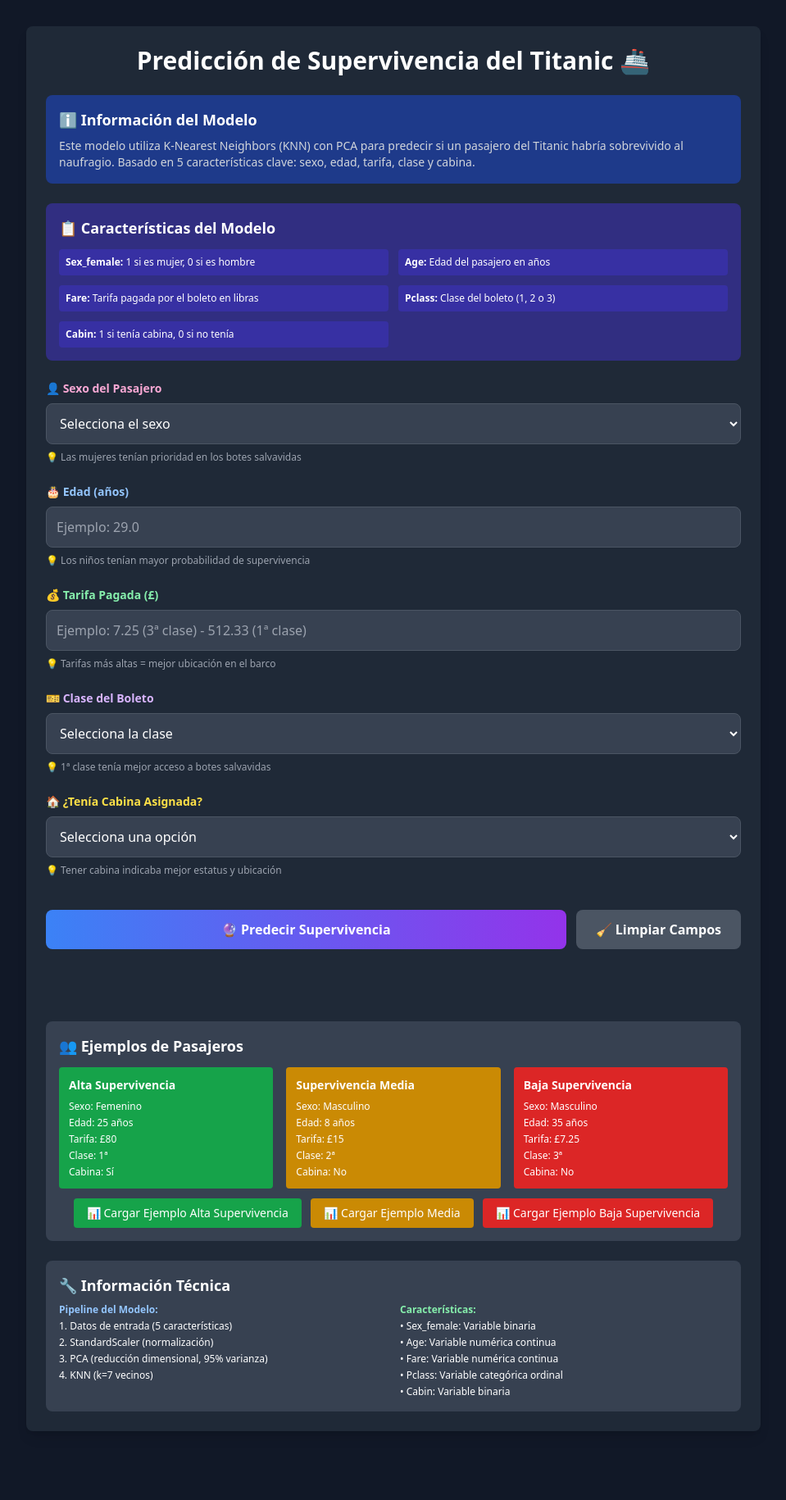
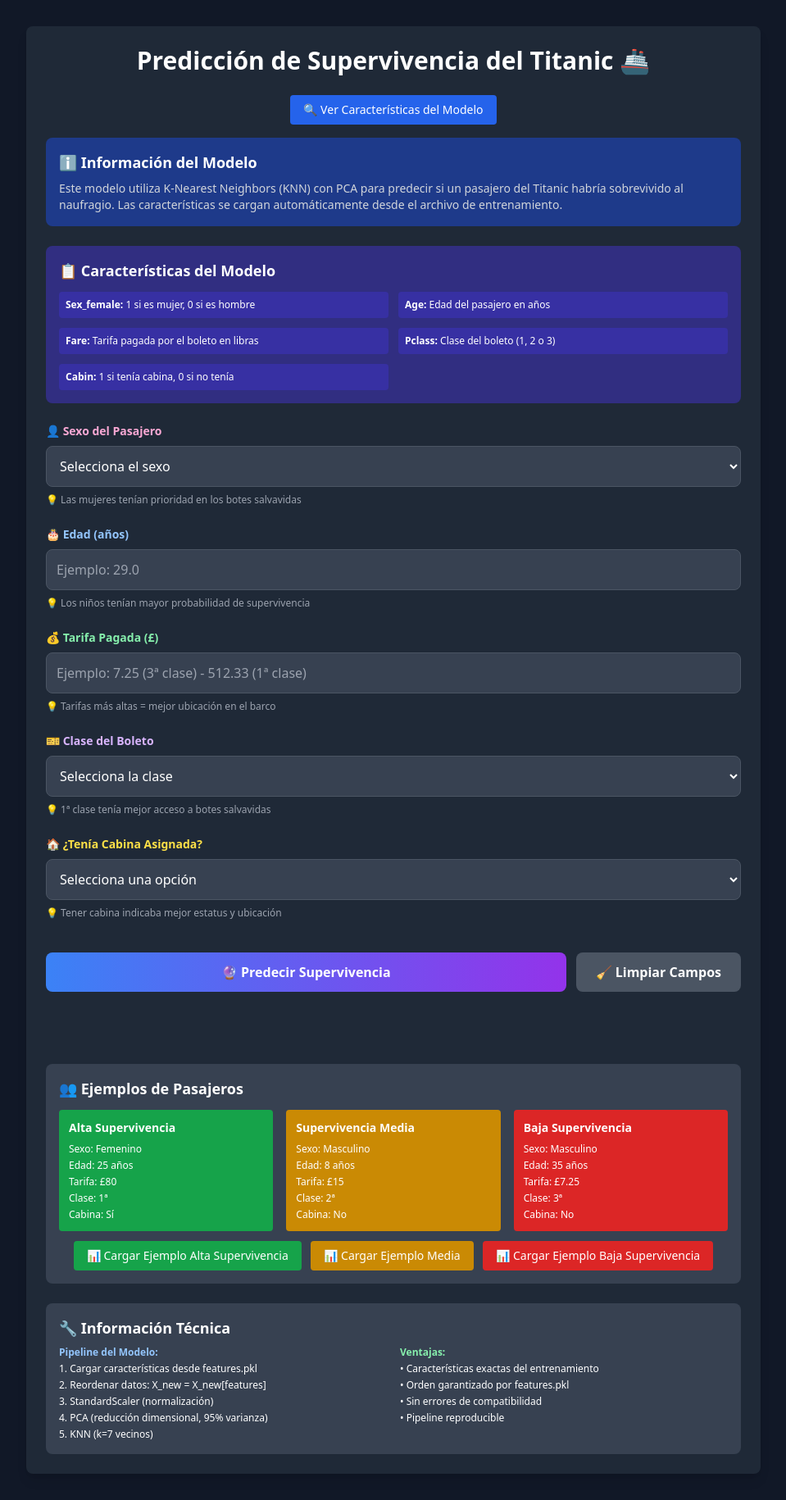
Before and after one commit to karimYaffar/M2-Proyecto-de-mes, a Flask app: page / in a window 1280 px wide. Shown: the whole page at 82% size, without its empty margins (160-1119 px from the left). Before the commit the page ends 1746 px from the top, so only its background shows below. Run offline with Flask 3, Linux system fonts and the light colour scheme; parts of the project's set-up code (start-up, migrations or seed data) failed here and were passed over; some libraries are stand-ins or nearby versions.

Commit message:
use feactures.pkl

```diff
--- a/app.py
+++ b/app.py
@@ -7,41 +7,56 @@ import logging
 app = Flask(__name__)
 logging.basicConfig(level=logging.DEBUG)
 
-# Cargar modelos del Titanic
+# Cargar modelos y características del Titanic
 model = joblib.load('modelo_knn.pkl')
 scaler = joblib.load('scaler.pkl')
 pca = joblib.load('pca.pkl')
-app.logger.debug('Modelo KNN, scaler y PCA cargados correctamente.')
+features = joblib.load('features.pkl')  # Cargar las características exactas
 
-# Características exactas que usaste en el entrenamiento
-features = ['Sex_female', 'Age', 'Fare', 'Pclass', 'Cabin']
+app.logger.debug('Modelo KNN, scaler, PCA y características cargados correctamente.')
+app.logger.info(f'Características cargadas: {features}')
+app.logger.info(f'Número de características: {len(features)}')
 
 @app.route('/')
 def home():
     return render_template('formulario.html')
 
+@app.route('/features')
+def get_features():
+    """Endpoint para obtener las características del modelo"""
+    return jsonify({
+        'features': features,
+        'count': len(features)
+    })
+
 @app.route('/predict', methods=['POST'])
 def predict():
     try:
-        # Obtener datos del formulario
-        sex_female = 1 if request.form['sex'] == 'female' else 0
-        age = float(request.form['age'])
-        fare = float(request.form['fare'])
-        pclass = int(request.form['pclass'])
-        cabin = 1 if request.form['cabin'] == 'yes' else 0
+        # Obtener datos del formulario y crear diccionario completo
+        form_data = {
+            'Sex_female': 1 if request.form['sex'] == 'female' else 0,
+            'Age': float(request.form['age']),
+            'Fare': float(request.form['fare']),
+            'Pclass': int(request.form['pclass']),
+            'Cabin': 1 if request.form['cabin'] == 'yes' else 0
+        }
 
-        # Crear array con los valores en el orden EXACTO del entrenamiento
-        input_vals = [sex_female, age, fare, pclass, cabin]
+        app.logger.debug(f'Datos del formulario: {form_data}')
 
-        # Crear DataFrame con las características exactas
-        X = pd.DataFrame([input_vals], columns=features)
-        app.logger.debug(f'DataFrame creado: {X}')
-        app.logger.debug(f'Columnas: {list(X.columns)}')
-        app.logger.debug(f'Valores: {X.values[0]}')
+        # Crear DataFrame con TODAS las características posibles
+        X_new = pd.DataFrame([form_data])
+        app.logger.debug(f'DataFrame inicial: {X_new}')
+        app.logger.debug(f'Columnas iniciales: {list(X_new.columns)}')
+
+        # Reordenar/filtrar usando las características exactas del entrenamiento
+        X_new = X_new[features]
+        app.logger.debug(f'DataFrame después de reordenar: {X_new}')
+        app.logger.debug(f'Columnas finales: {list(X_new.columns)}')
+        app.logger.debug(f'Valores finales: {X_new.values[0]}')
 
         # Pipeline exacto: scaler → PCA → modelo
         # 1. Escalar los datos
-        X_scaled = scaler.transform(X)
+        X_scaled = scaler.transform(X_new)
         app.logger.debug(f'Datos escalados - forma: {X_scaled.shape}')
 
         # 2. Aplicar PCA
@@ -62,7 +77,9 @@ def predict():
         return jsonify({
             'survived': survived,
             'probability': probability,
-            'message': 'Sobrevive' if survived else 'No sobrevive'
+            'message': 'Sobrevive' if survived else 'No sobrevive',
+            'features_used': features,
+            'input_data': form_data
         })
 
     except Exception as e:
--- a/templates/formulario.html
+++ b/templates/formulario.html
@@ -10,10 +10,23 @@
   <div class="w-full max-w-4xl bg-gray-800 rounded-lg shadow-lg p-6">
     <h2 class="text-3xl font-bold mb-6 text-center">Predicción de Supervivencia del Titanic 🚢</h2>
 
+    <!-- Botón para ver características del modelo -->
+    <div class="mb-4 text-center">
+      <button onclick="mostrarCaracteristicas()" class="bg-blue-600 hover:bg-blue-700 text-white px-4 py-2 rounded text-sm">
+        🔍 Ver Características del Modelo
+      </button>
+    </div>
+
+    <!-- Información de características (se llenará dinámicamente) -->
+    <div id="featuresInfo" class="mb-6 p-4 bg-gray-700 rounded-lg text-sm hidden">
+      <h3 class="font-semibold mb-2 text-lg">🔧 Características Cargadas</h3>
+      <div id="featuresDetails"></div>
+    </div>
+
     <!-- Información general del modelo -->
     <div class="mb-6 p-4 bg-blue-900 rounded-lg text-sm">
       <h3 class="font-semibold mb-2 text-lg">ℹ️ Información del Modelo</h3>
-      <p class="text-gray-300">Este modelo utiliza K-Nearest Neighbors (KNN) con PCA para predecir si un pasajero del Titanic habría sobrevivido al naufragio. Basado en 5 características clave: sexo, edad, tarifa, clase y cabina.</p>
+      <p class="text-gray-300">Este modelo utiliza K-Nearest Neighbors (KNN) con PCA para predecir si un pasajero del Titanic habría sobrevivido al naufragio. Las características se cargan automáticamente desde el archivo de entrenamiento.</p>
     </div>
 
     <!-- Guía de campos -->
@@ -209,20 +222,20 @@
         <div>
           <h4 class="font-semibold text-blue-300 mb-1">Pipeline del Modelo:</h4>
           <ul class="space-y-1">
-            <li>1. Datos de entrada (5 características)</li>
-            <li>2. StandardScaler (normalización)</li>
-            <li>3. PCA (reducción dimensional, 95% varianza)</li>
-            <li>4. KNN (k=7 vecinos)</li>
+            <li>1. Cargar características desde features.pkl</li>
+            <li>2. Reordenar datos: X_new = X_new[features]</li>
+            <li>3. StandardScaler (normalización)</li>
+            <li>4. PCA (reducción dimensional, 95% varianza)</li>
+            <li>5. KNN (k=7 vecinos)</li>
           </ul>
         </div>
         <div>
-          <h4 class="font-semibold text-green-300 mb-1">Características:</h4>
+          <h4 class="font-semibold text-green-300 mb-1">Ventajas:</h4>
           <ul class="space-y-1">
-            <li>• Sex_female: Variable binaria</li>
-            <li>• Age: Variable numérica continua</li>
-            <li>• Fare: Variable numérica continua</li>
-            <li>• Pclass: Variable categórica ordinal</li>
-            <li>• Cabin: Variable binaria</li>
+            <li>• Características exactas del entrenamiento</li>
+            <li>• Orden garantizado por features.pkl</li>
+            <li>• Sin errores de compatibilidad</li>
+            <li>• Pipeline reproducible</li>
           </ul>
         </div>
       </div>
@@ -230,6 +243,33 @@
   </div>
 
   <script>
+    function mostrarCaracteristicas() {
+      fetch('/features')
+        .then(res => res.json())
+        .then(data => {
+          const featuresInfo = document.getElementById('featuresInfo');
+          const featuresDetails = document.getElementById('featuresDetails');
+
+          let html = `
+            <p class="mb-2"><strong>Características cargadas:</strong> ${data.count}</p>
+            <ul class="text-xs space-y-1 bg-gray-600 p-3 rounded">
+          `;
+
+          data.features.forEach((feature, index) => {
+            html += `<li>${index + 1}. ${feature}</li>`;
+          });
+
+          html += '</ul>';
+
+          featuresDetails.innerHTML = html;
+          featuresInfo.classList.remove('hidden');
+        })
+        .catch(error => {
+          console.error('Error:', error);
+          mostrarResultado('❌ Error obteniendo características del modelo', 'error');
+        });
+    }
+
     function predecir(event) {
       event.preventDefault();
 
@@ -272,6 +312,12 @@
           const mensaje = `${emoji} ${data.message} (${probabilidad}% de probabilidad)`;
           const tipo = data.survived ? 'success' : 'danger';
           mostrarResultado(mensaje, tipo);
+
+          // Log información de debug
+          if (data.features_used) {
+            console.log('Características usadas:', data.features_used);
+            console.log('Datos de entrada:', data.input_data);
+          }
         }
       })
       .catch(error => {
@@ -311,21 +357,18 @@
 
     function cargarEjemplo(tipo) {
       if (tipo === 'alta') {
-        // Ejemplo de alta supervivencia (mujer, 1ª clase)
         document.getElementById('sex').value = 'female';
         document.getElementById('age').value = '25';
         document.getElementById('fare').value = '80';
         document.getElementById('pclass').value = '1';
         document.getElementById('cabin').value = 'yes';
       } else if (tipo === 'media') {
-        // Ejemplo de supervivencia media (niño, 2ª clase)
         document.getElementById('sex').value = 'male';
         document.getElementById('age').value = '8';
         document.getElementById('fare').value = '15';
         document.getElementById('pclass').value = '2';
         document.getElementById('cabin').value = 'no';
       } else if (tipo === 'baja') {
-        // Ejemplo de baja supervivencia (hombre adulto, 3ª clase)
         document.getElementById('sex').value = 'male';
         document.getElementById('age').value = '35';
         document.getElementById('fare').value = '7.25';
```
Also changed, not shown: 1 other file.
